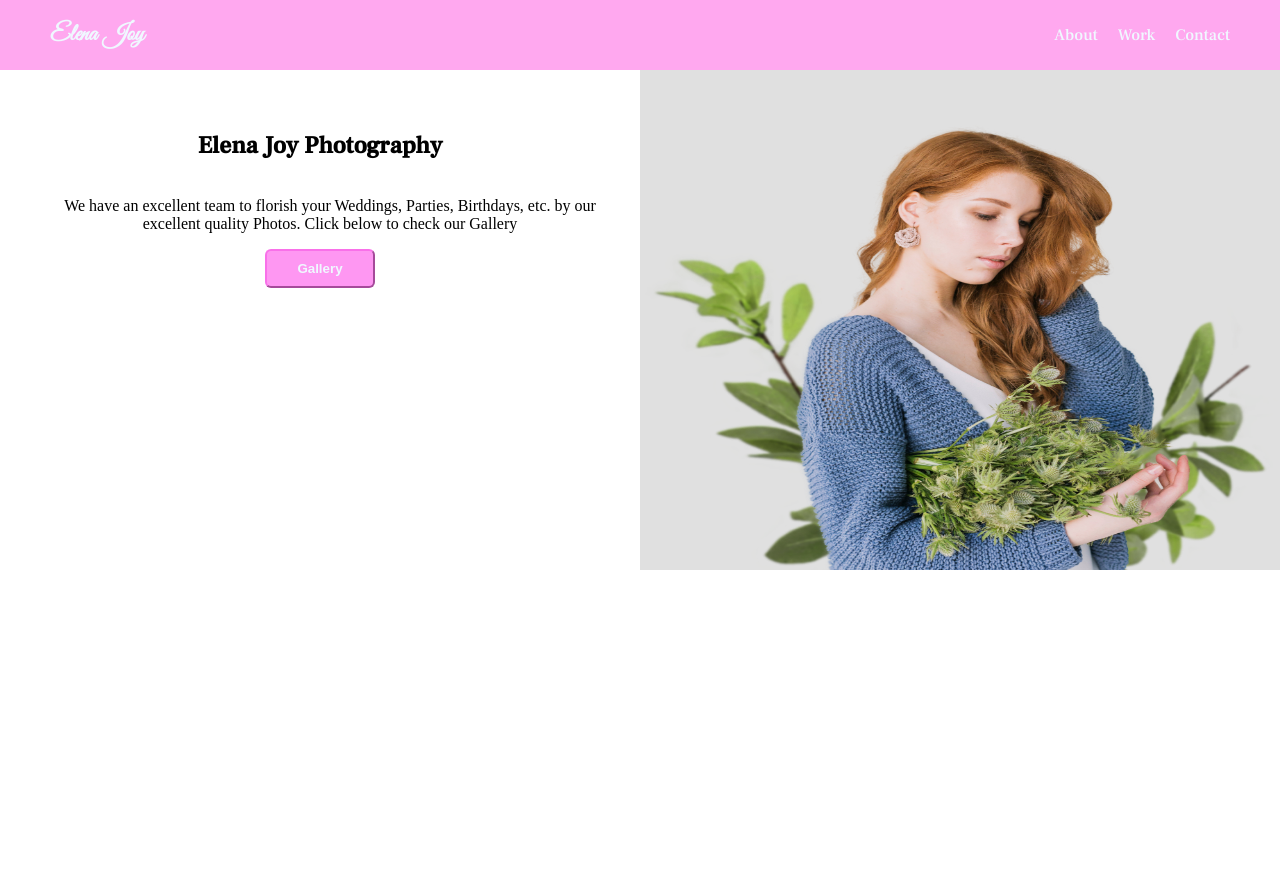
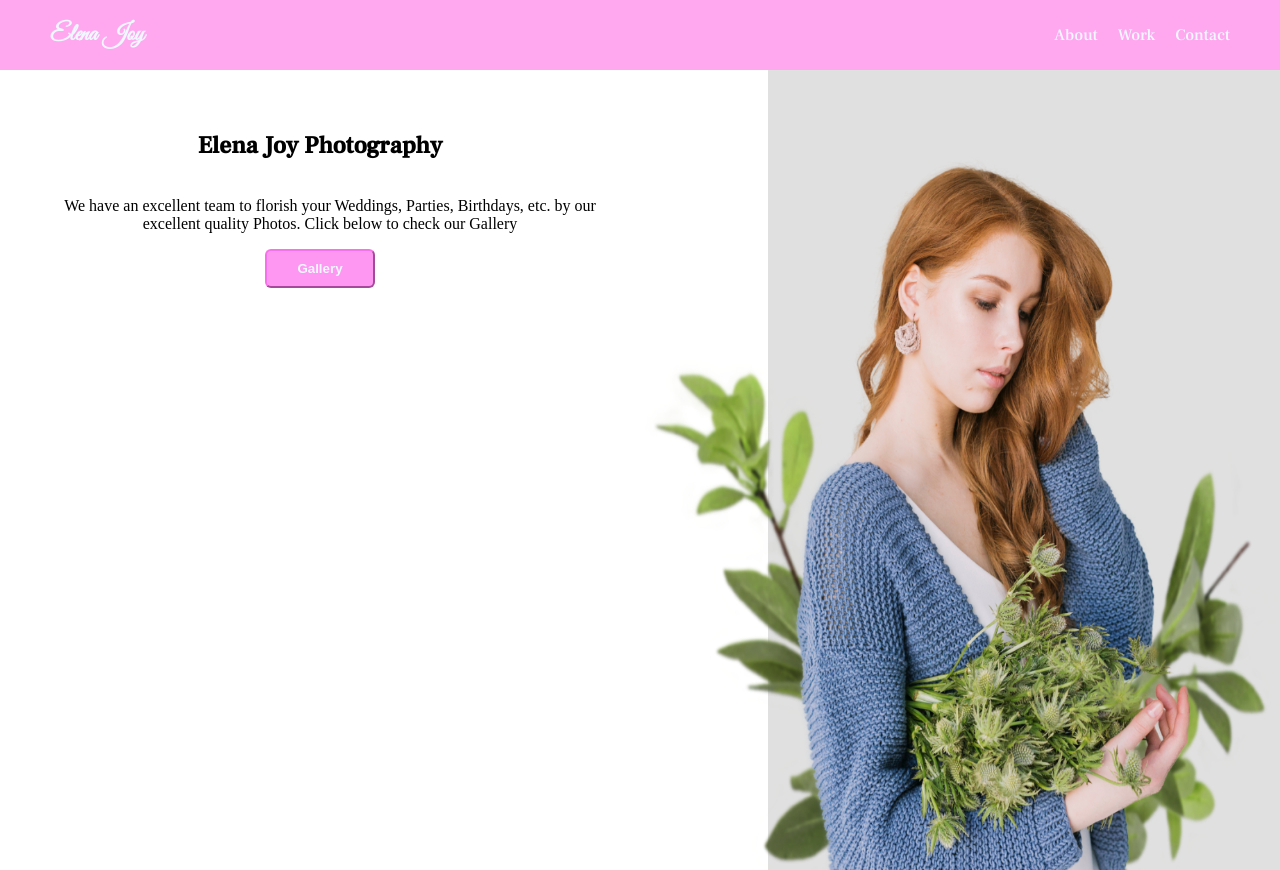
Before and after one commit to abhrajitray77/tech-adrista-web, a React (Vite) app: page / in a window 1280 px wide. Before the commit the page ends 800 px from the top, so only its background shows below. Built offline with nearby package versions, Linux system fonts and the light colour scheme.

Commit message:
styling changes

```diff
--- a/src/components/Home.jsx
+++ b/src/components/Home.jsx
@@ -6,6 +6,7 @@ import "../styles/Home.css";
 const Home = () => {
   return (
     <div className="home-sec">
+
       <section class="about">
         <h1 class="about-head">Elena Joy Photography</h1>
         <p class="about-para">
@@ -16,6 +17,7 @@ const Home = () => {
         <button class="gallery">Gallery</button>
       </section>
       <section class="girl-img">
+      <div class='gray-bg'></div>
         <img class="girl" src={girl} />
         <img class="plant1" src={plant1} />
         <img class="plant2" src={plant2} />
--- a/src/styles/Home.css
+++ b/src/styles/Home.css
@@ -27,13 +27,6 @@
     font-weight: bold;
 }
 
-.girl-img {
-    background-color: #e0e0e0;
-    width: auto;
-    height: 500px;
-    position: relative;
-}
-
 .girl {
     position: absolute;
     width: 100%;
@@ -58,6 +51,13 @@
     height: 70%;
     z-index: 1;
 }
+.gray-bg {
+    position: absolute;
+    width: 80%;
+    right: 0%;
+    height: 100%;
+    background-color:  #e0e0e0;
+}
 @media (max-width: 768px) {
     .about {
 
@@ -65,6 +65,12 @@
     .home-sec{
         display: grid;
         grid-template-columns:  repeat(1, minmax(0, 1fr));
+    }
+    .girl-img {
+        background-color: #e0e0e0;
+        width: auto;
+        height: 500px;
+        position: relative;
     }
   }
 
@@ -76,4 +82,10 @@
         display: grid;
         grid-template-columns: repeat(2, minmax(0, 1fr));
     }
+    .girl-img {
+
+        width: auto;
+        height: 100vh;
+        position: relative;
+    }
   }
```
